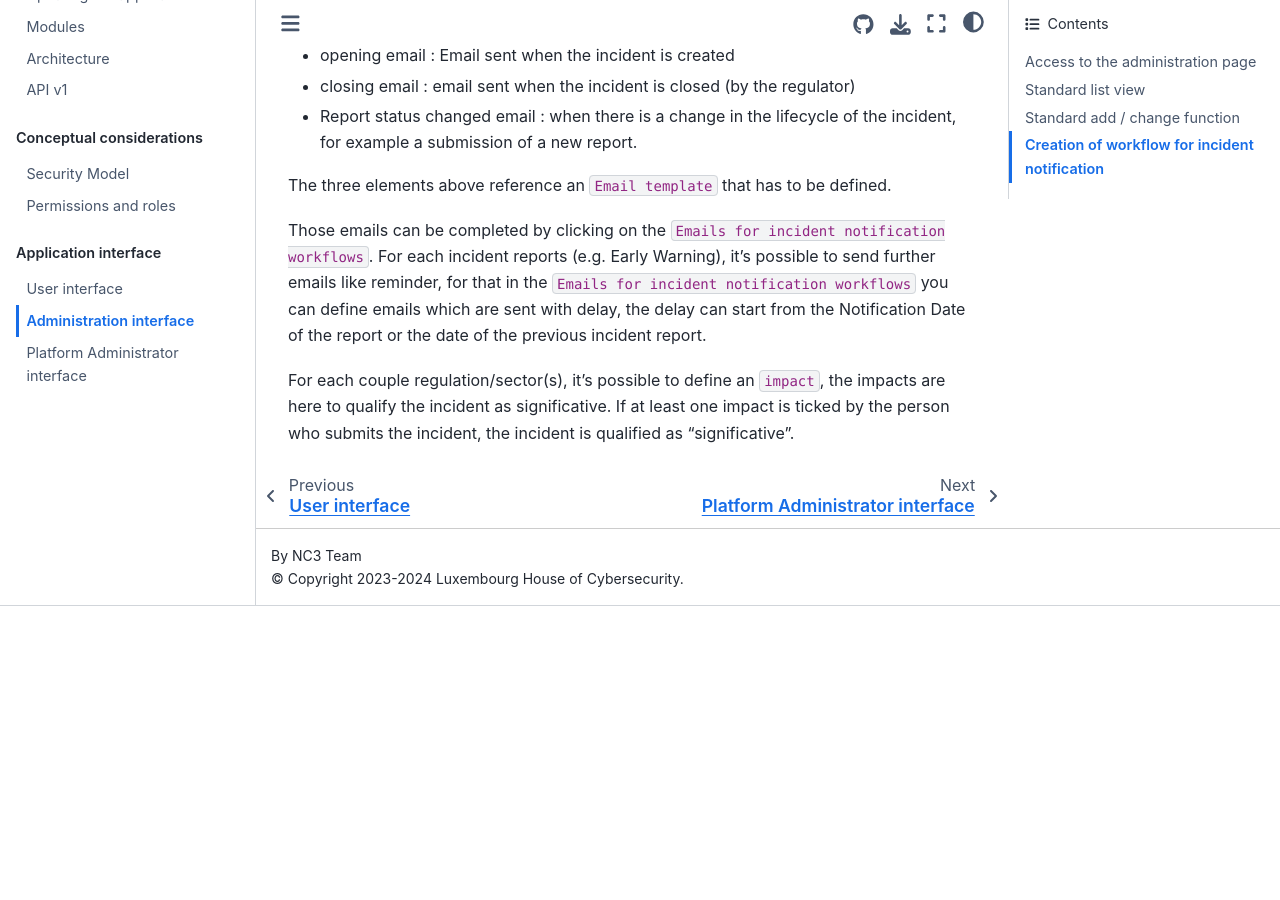
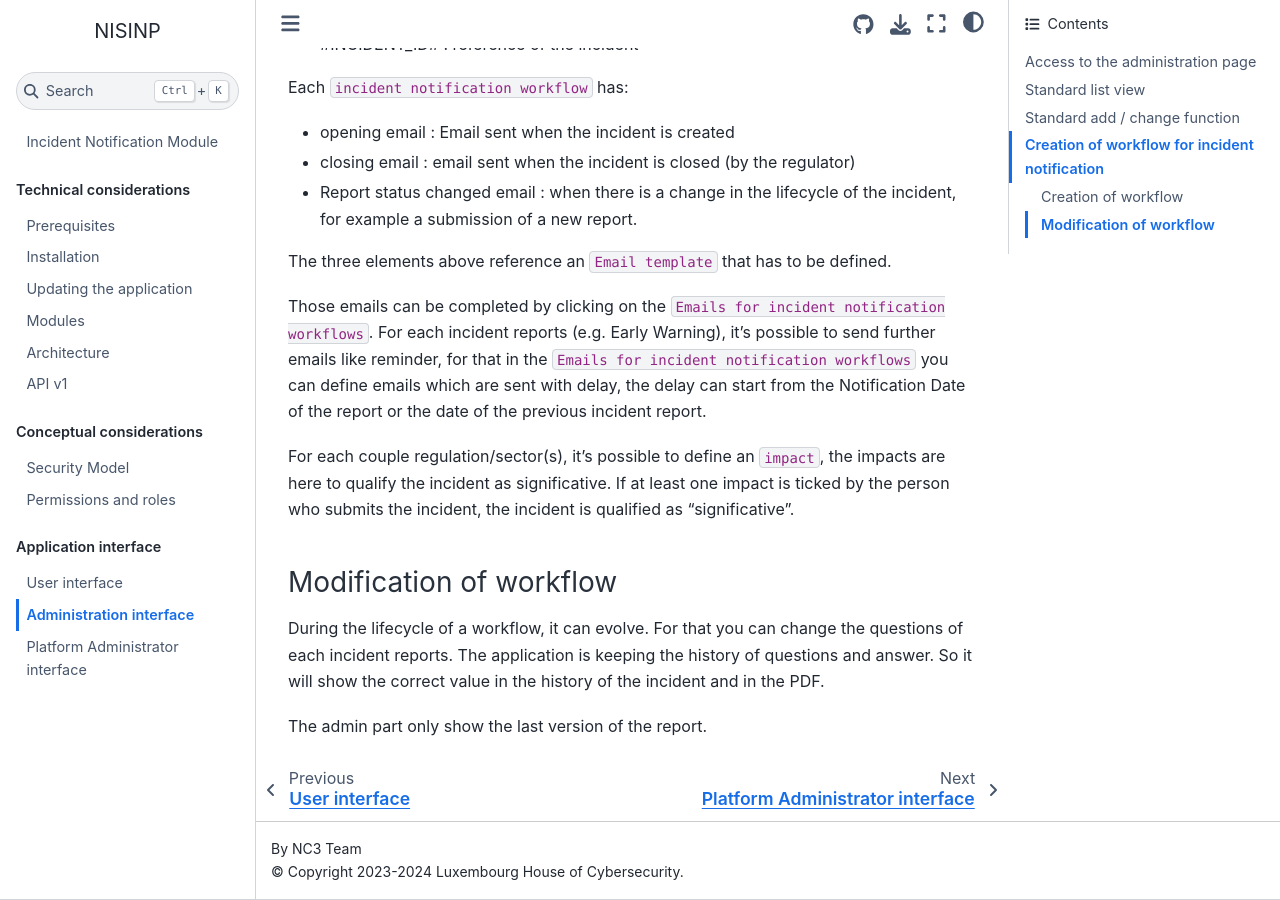
Before and after one commit to informed-governance-project/NISINP, a Sphinx documentation site: the page built from docs/ui_administrator.rst, in a window 1280 px wide and 900 px high, scrolled down 4070 px. Built offline with Sphinx 7.4.7 and the Sphinx Book theme 1.1.4, drawn with Linux system fonts in a browser that asks for light colours; before the commit the page ends 4676 px from its top, so only the background shows below that.

Commit message:
[Doc] update doc comment #392

```diff
--- a/docs/ui_administrator.rst
+++ b/docs/ui_administrator.rst
@@ -60,6 +60,8 @@ When clicking on the "Add" button or the first field of an object, you are direc
 
 Creation of workflow for incident notification
 -------------------------------------------------
+Creation of workflow
+~~~~~~~~~~~~~~~~~~~~~~
 
 The RegulatorAdmin role is the one who defines the workflows for incident notification.
 
@@ -102,3 +104,10 @@ or the date of the previous incident report.
 
 For each couple regulation/sector(s), it's possible to define an ``impact``, the impacts are here to qualify the incident as significative. If at least one impact is ticked by the
 person who submits the incident, the incident is qualified as "significative".
+
+Modification of workflow
+~~~~~~~~~~~~~~~~~~~~~~~~~~
+During the lifecycle of a workflow, it can evolve. For that you can change the questions of each incident reports.
+The application is keeping the history of questions and answer. So it will show the correct value in the history of the incident and in the PDF.
+
+The admin part only show the last version of the report.
```
